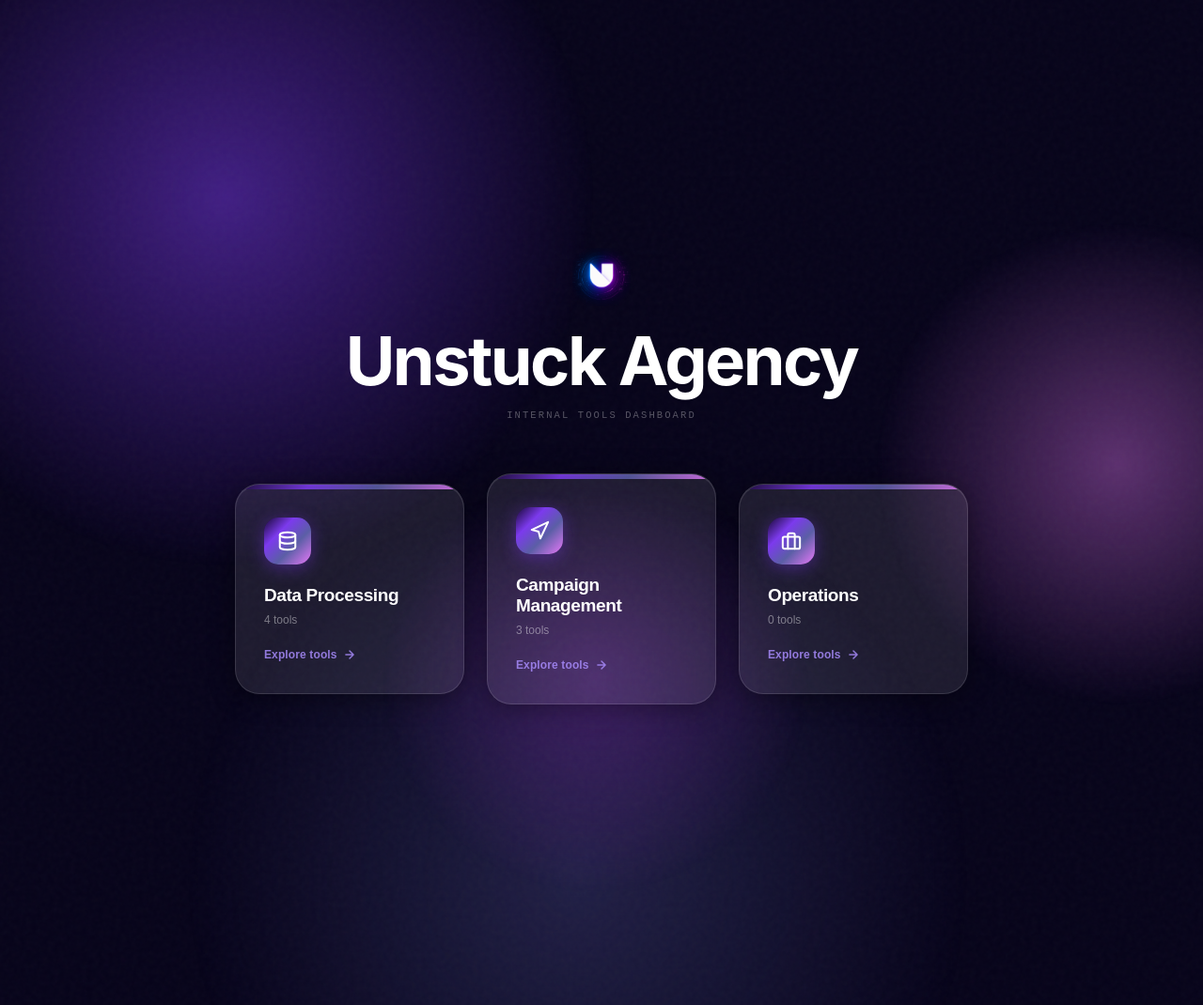
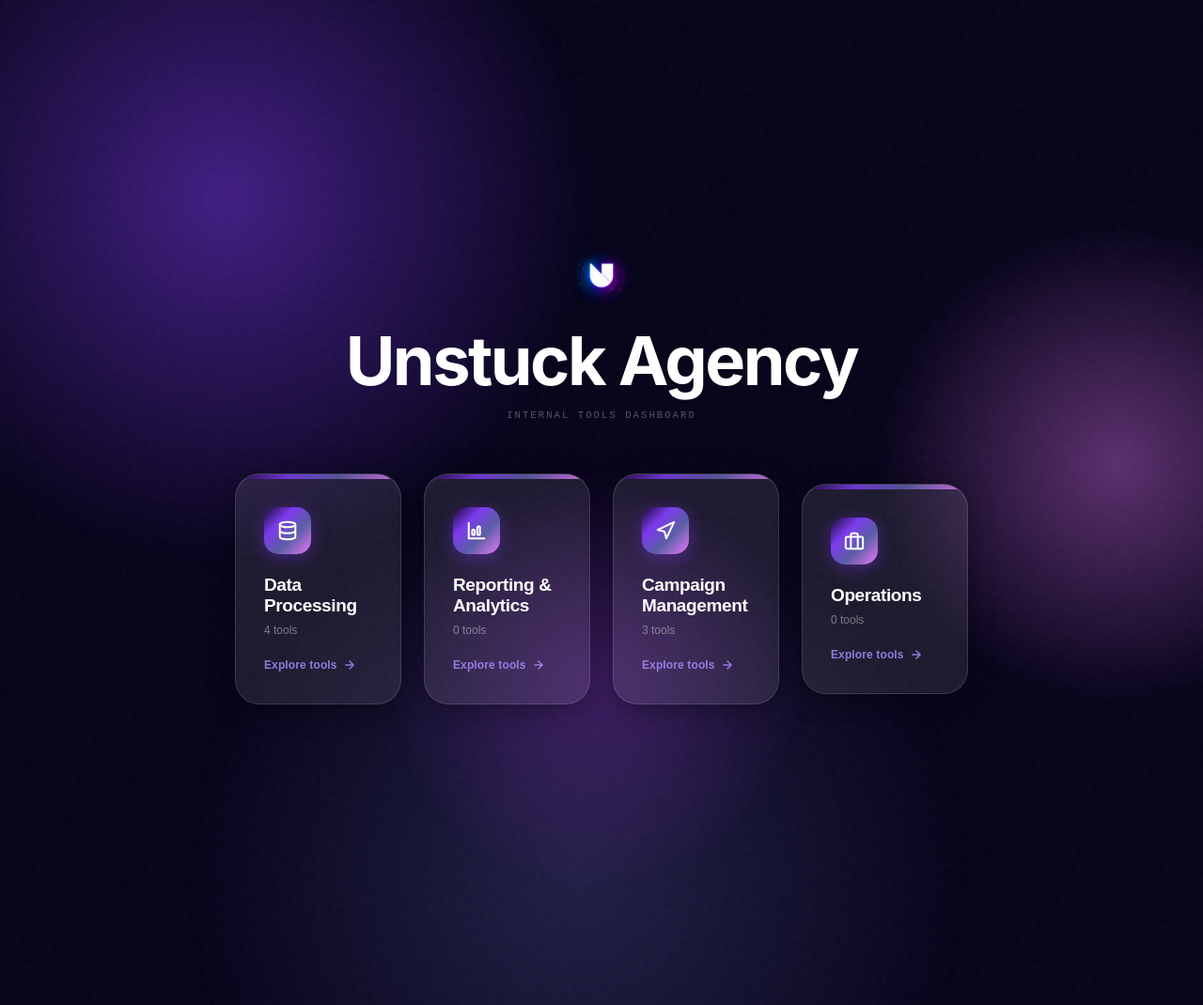
Before and after one commit to UnstuckDataMan/Unstuck-Internal-Dashboard, a FastAPI app: template app/templates/index.html in a window 1280 px wide. Shown: the whole page at 94% size. Run offline with FastAPI, Linux system fonts and the light colour scheme; the template is opened without the code that fills it, so the values that code supplies are empty; the visitor is signed in with stand-in values (Sample User, id 1).

Commit message:
Rename to Client Performance & Reports, and give it its own home category
Display strings only. /outbound-pulse, the outbound_pulse tool key and the SOP
key all stay as they are: renaming the tool key silently drops every per-person
tools_add / tools_remove grant in app_users, because effective_tools() clamps
to the known set, and renaming the SOP key orphans the SOP content stored
against it. Neither buys anything a label change does not.

The links clients hold are /r/{token} and /portal/{token} and contain no tool
name, so nothing a client has is affected either way.

The home screen gains a fourth category, Reporting & Analytics, and the tool
moves into it out of Campaign Management. The count under each category is
written by JS from a map of screen ids, so the new screen is registered there
too — leave it out and the card shows a hardcoded number forever.

The ampersand is written as &amp; in the templates. It is literal template
text rather than a Jinja variable, so nothing escapes it on the way out.

Co-Authored-By: Claude Opus 5 <noreply@anthropic.com>

```diff
--- a/app/routers/sops.py
+++ b/app/routers/sops.py
@@ -30,7 +30,7 @@ SOP_GROUPS = [
         {"key": "dnc_contacted",      "label": "Manage Contacted"},
     ]},
     {"group": "Reporting", "items": [
-        {"key": "outbound_pulse",     "label": "Outbound Pulse"},
+        {"key": "outbound_pulse",     "label": "Client Performance & Reports"},
     ]},
     {"group": "Outreach", "items": [
         {"key": "reply_bank",         "label": "Reply Bank"},
--- a/app/templates/index.html
+++ b/app/templates/index.html
@@ -447,6 +447,28 @@
         </div>
       </button>
 
+      <!-- Reporting & Analytics -->
+      <button class="cat-card" id="btn-reporting" onclick="navigateTo('screen-reporting')">
+        <div class="cat-card-inner">
+          <div class="cat-card-bar"></div>
+          <div class="cat-card-body">
+            <div class="cat-card-icon">
+              <svg width="22" height="22" viewBox="0 0 24 24" fill="none" stroke="white" stroke-width="2.2" stroke-linecap="round" stroke-linejoin="round">
+                <path d="M3 3v18h18"/>
+                <rect x="7" y="11" width="3" height="6" rx="1"/>
+                <rect x="13" y="7" width="3" height="10" rx="1"/>
+              </svg>
+            </div>
+            <div class="cat-card-title">Reporting &amp; Analytics</div>
+            <div class="cat-card-count" id="count-reporting">1 tool</div>
+            <div class="cat-card-cta">
+              Explore tools
+              <svg width="14" height="14" viewBox="0 0 24 24" fill="none" stroke="currentColor" stroke-width="2.5" stroke-linecap="round" stroke-linejoin="round"><path d="M5 12h14M12 5l7 7-7 7"/></svg>
+            </div>
+          </div>
+        </div>
+      </button>
+
       <!-- Campaign Management -->
       <button class="cat-card" id="btn-campaign" onclick="navigateTo('screen-campaign')">
         <div class="cat-card-inner">
@@ -678,23 +700,6 @@
       <h2 class="tool-screen-title">Campaign Management</h2>
       <div class="tool-grid g2">
 
-        {% if 'outbound_pulse' in tools %}
-        <a href="/outbound-pulse" class="card-link anim" style="--d:0.04s">
-          <div class="tool-card">
-            <div class="card-bar"></div>
-            <div class="card-body">
-              <div class="card-icon">
-                <svg width="19" height="19" viewBox="0 0 24 24" fill="none" stroke="white" stroke-width="2.2" stroke-linecap="round" stroke-linejoin="round">
-                  <path d="M3 3v18h18"/>
-                  <polyline points="19 9 13 15 9 11 5 15"/>
-                </svg>
-              </div>
-              <h2>Outbound Pulse</h2>
-              <p>Live campaign reporting from Smartlead and Meet Alfred in one funnel per client — sent, replied, leads and lead rate. Includes read-only client portal links.</p>
-            </div>
-          </div>
-        </a>
-        {% endif %}
 
         {% if 'insights' in tools %}
         <a href="/insights" class="card-link anim" style="--d:0.04s">
@@ -860,6 +865,46 @@
     </div>
   </div>
 
+
+  <!-- ══════════════════════════════════
+       SCREEN: REPORTING & ANALYTICS
+  ══════════════════════════════════ -->
+  <div id="screen-reporting" class="screen" style="display:none">
+
+    <div class="tool-topbar">
+      <button class="back-btn" onclick="navigateBack()">
+        <svg width="16" height="16" viewBox="0 0 24 24" fill="none" stroke="currentColor" stroke-width="2.5" stroke-linecap="round" stroke-linejoin="round"><path d="M19 12H5M12 19l-7-7 7-7"/></svg>
+        Back
+      </button>
+      <div class="topbar-brand">Unstuck Agency</div>
+      <div class="topbar-spacer"></div>
+    </div>
+
+    <div class="tool-content narrow">
+      <h2 class="tool-screen-title">Reporting &amp; Analytics</h2>
+      <div class="tool-grid g2">
+
+        {% if 'outbound_pulse' in tools %}
+        <a href="/outbound-pulse" class="card-link anim" style="--d:0.04s">
+          <div class="tool-card">
+            <div class="card-bar"></div>
+            <div class="card-body">
+              <div class="card-icon">
+                <svg width="19" height="19" viewBox="0 0 24 24" fill="none" stroke="white" stroke-width="2.2" stroke-linecap="round" stroke-linejoin="round">
+                  <path d="M3 3v18h18"/>
+                  <polyline points="19 9 13 15 9 11 5 15"/>
+                </svg>
+              </div>
+              <h2>Client Performance & Reports</h2>
+              <p>Campaign performance per client from Smartlead, Meet Alfred and manual campaigns — sent, replied, leads and lead rate — plus the monthly reports clients read on their own link.</p>
+            </div>
+          </div>
+        </a>
+        {% endif %}
+
+      </div>
+    </div>
+  </div>
 
   <!-- ══════════════════════════════════
        SCREEN: OPERATIONS
@@ -1028,7 +1073,8 @@
 
   // ── Reflect role-gated visibility in the category counts ─────────
   (function () {
-    const map = { 'count-data': 'screen-data', 'count-campaign': 'screen-campaign', 'count-operations': 'screen-operations' };
+    const map = { 'count-data': 'screen-data', 'count-campaign': 'screen-campaign',
+                  'count-reporting': 'screen-reporting', 'count-operations': 'screen-operations' };
     for (const [countId, screenId] of Object.entries(map)) {
       const el = document.getElementById(countId);
       const screen = document.getElementById(screenId);
--- a/app/templates/outbound_pulse.html
+++ b/app/templates/outbound_pulse.html
@@ -1,12 +1,12 @@
 {% extends "base.html" %}
 
-{% block title %}Outbound Pulse — Unstuck{% endblock %}
-{% block heading %}Outbound Pulse{% endblock %}
+{% block title %}Client Performance &amp; Reports — Unstuck{% endblock %}
+{% block heading %}Client Performance &amp; Reports{% endblock %}
 
 {% block content %}
 {% include "pulse_styles.html" %}
 
-<div class="pulse-tabs" role="tablist" aria-label="Outbound Pulse sections">
+<div class="pulse-tabs" role="tablist" aria-label="Client Performance &amp; Reports sections">
   <button type="button" class="pulse-tab is-active" role="tab" id="tab-btn-reporting"
           aria-controls="tab-reporting" aria-selected="true" data-tab="reporting">
     Reporting
--- a/app/templates/outbound_pulse_client.html
+++ b/app/templates/outbound_pulse_client.html
@@ -1,7 +1,7 @@
 {% extends "base.html" %}
 
-{% block title %}{{ client.name if client else "Client" }} — Outbound Pulse{% endblock %}
-{% block heading %}{{ client.name if client else "Outbound Pulse" }}{% endblock %}
+{% block title %}{{ client.name if client else "Client" }} — Client Performance &amp; Reports{% endblock %}
+{% block heading %}{{ client.name if client else "Client Performance &amp; Reports" }}{% endblock %}
 
 {% block content %}
 {% include "pulse_styles.html" %}
```
Also changed, not shown: tests/test_outbound_pulse.py (+65 -1 lines).
